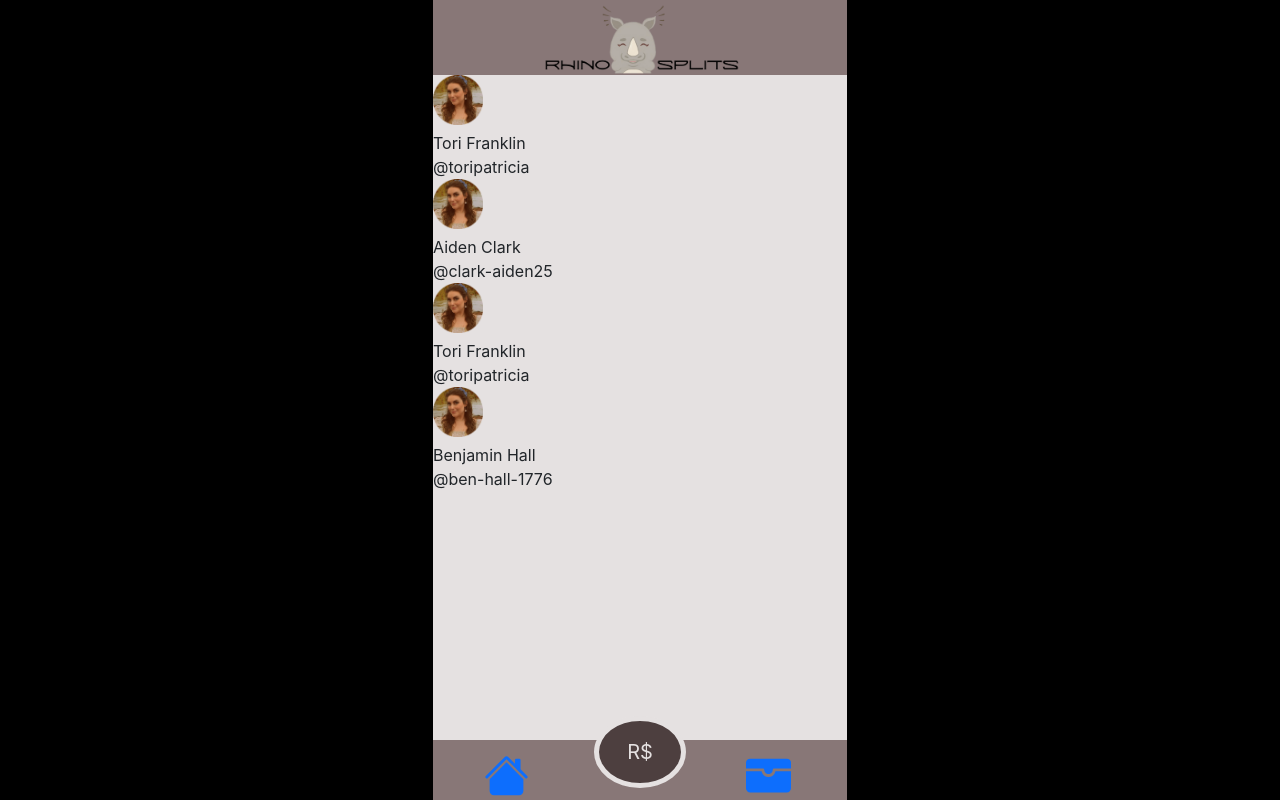
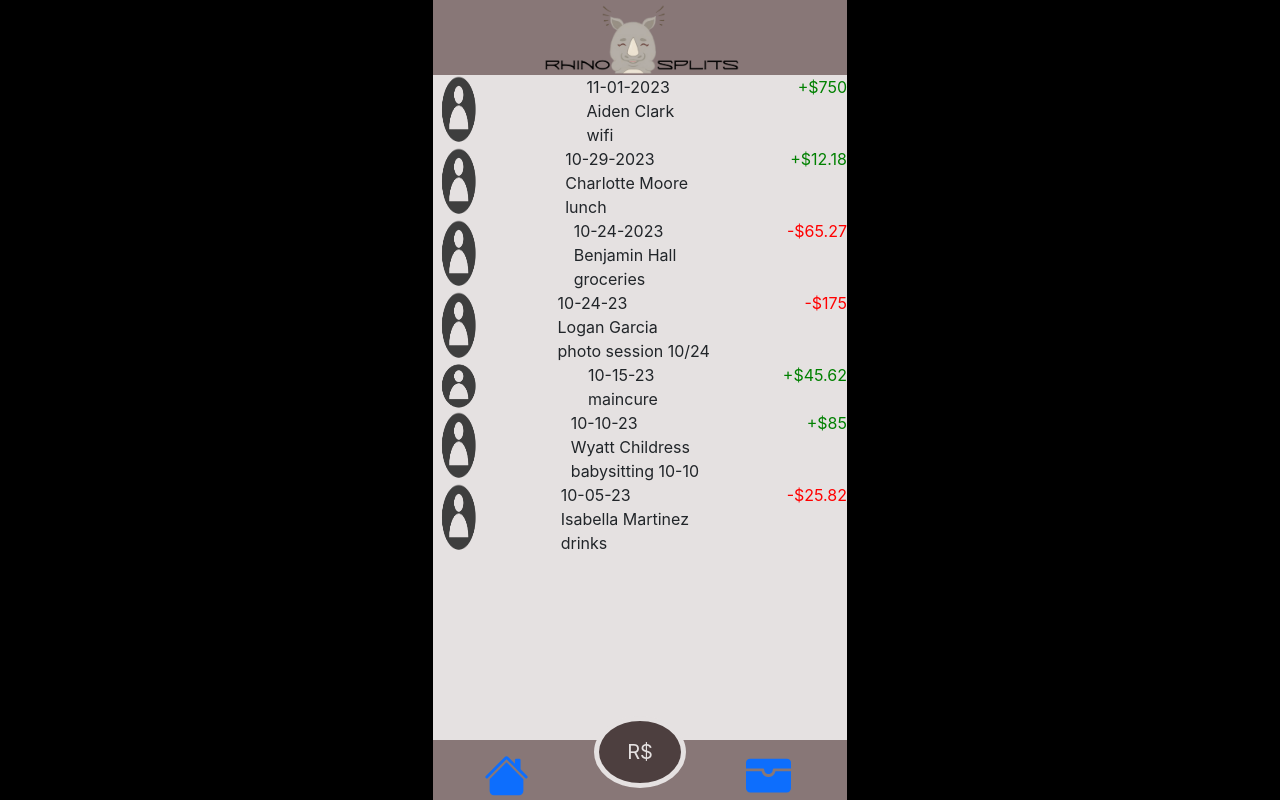
Before and after one commit to toripatricia/rhino-splits, a Next.js app: page /history in a window 1280 px wide. Built offline with nearby package versions, Linux system fonts and the light colour scheme; data requests are answered from the project's data file.

Commit message:
so many things

```diff
--- a/components/BottomNav.js
+++ b/components/BottomNav.js
@@ -15,13 +15,13 @@ export default function BottomNav() {
             <Nav.Link>
               <div id="nav-icons">
                 <div id="home-button">
-                  <svg xmlns="http://www.w3.org/2000/svg" width="45" height="45" fill="currentColor" class="bi bi-house-fill" viewBox="0 0 16 16">
+                  <svg xmlns="http://www.w3.org/2000/svg" width="45" height="45" fill="currentColor" className="bi bi-house-fill" viewBox="0 0 16 16">
                     <path d="M8.707 1.5a1 1 0 0 0-1.414 0L.646 8.146a.5.5 0 0 0 .708.708L8 2.207l6.646 6.647a.5.5 0 0 0 .708-.708L13 5.793V2.5a.5.5 0 0 0-.5-.5h-1a.5.5 0 0 0-.5.5v1.293z" />
                     <path d="m8 3.293 6 6V13.5a1.5 1.5 0 0 1-1.5 1.5h-9A1.5 1.5 0 0 1 2 13.5V9.293l6-6Z" />
                   </svg>
                 </div>
                 <div id="wallet-button">
-                  <svg xmlns="http://www.w3.org/2000/svg" width="45" height="45" fill="currentColor" class="bi bi-wallet-fill" viewBox="0 0 16 16">
+                  <svg xmlns="http://www.w3.org/2000/svg" width="45" height="45" fill="currentColor" className="bi bi-wallet-fill" viewBox="0 0 16 16">
                     <path d="M1.5 2A1.5 1.5 0 0 0 0 3.5v2h6a.5.5 0 0 1 .5.5c0 .253.08.644.306.958.207.288.557.542 1.194.542.637 0 .987-.254 1.194-.542.226-.314.306-.705.306-.958a.5.5 0 0 1 .5-.5h6v-2A1.5 1.5 0 0 0 14.5 2z" />
                     <path d="M16 6.5h-5.551a2.678 2.678 0 0 1-.443 1.042C9.613 8.088 8.963 8.5 8 8.5c-.963 0-1.613-.412-2.006-.958A2.679 2.679 0 0 1 5.551 6.5H0v6A1.5 1.5 0 0 0 1.5 14h13a1.5 1.5 0 0 0 1.5-1.5z" />
                   </svg>
--- a/components/friendCard.js
+++ b/components/friendCard.js
@@ -1,4 +1,5 @@
 import React from 'react';
+import Link from 'next/link';
 import Image from 'next/image';
 import userphoto from '../assets/userphoto.png';
 
@@ -10,6 +11,7 @@ export default function FriendCard(props) {
         <div>{props?.name}</div>
         <div>{props?.username}</div>
       </div>
+      <Link href={`/payments/${props?.id}`}>Pay or Request</Link>
     </div>
   );
 }
--- a/components/transactionCard.js
+++ b/components/transactionCard.js
@@ -1,15 +1,19 @@
 import React from 'react';
 import Image from 'next/image';
-import mainphoto from '../assets/mainphoto.png';
+import userphoto from '../assets/userphoto.png';
 
 export default function TransactionCard(props) {
   return (
-    <div className="transaction-container">
-      <Image src={mainphoto} alt="userphoto" height="50px" width="50px" />
-      <div className="transaction-names">
-        <div>{props?.payerName}</div>
-        <div>{props?.payerUsername}</div>
-      </div>
+    <div id="transaction-container">
+        <Image src={userphoto} alt="userphoto" height="45px" width="50px" />
+        <div className="transaction-info">
+          <div>{props?.date}</div>
+          <div>{props?.to?.id === 'mainuser' ? props?.from?.name : props?.to?.name}</div>
+          <div>{props?.description}</div>
+        </div>
+        <div id="transaction-amount">
+          <div className={props.to?.id === 'mainuser' ? 'green' : 'red'}>{props.to?.id === 'mainuser' ? '+' : '-'}{props?.amount}</div>
+        </div>
     </div>
   );
 }
--- a/db.json
+++ b/db.json
@@ -1,12 +1,10 @@
 {
-  "primary-user": [
+  "users": [
     {
       "name": "Tori Franklin",
       "username": "@toripatricia",
       "id": "mainuser"
-    }
-  ],
-  "users": [
+    },
     {
       "name": "Aiden Clark",
       "username": "@clark-aiden25",
@@ -31,64 +29,152 @@
       "name": "Benjamin Hall",
       "username": "@ben-hall-1776",
       "id": "bh5"
-    }
-  ],
-
-  "payment-requests": [
-    {
-      "recipientId": "ac1",
-      "requesterId": "mainuser",
-      "amount": " $60.87",
-      "description": "wifi"
     },
     {
-      "recipientId": "mainuser",
-      "requesterId": "bh5",
-      "amount": " $60.87",
-      "description": "wifi"
+      "name": "Charlotte Moore",
+      "username": "@char_moore4",
+      "id": "cm6"
     },
     {
-      "recipientId": "aw3",
-      "requesterId": "mainuser",
-      "amount": " $60.87",
-      "description": "wifi"
+      "name": "Emma Miller",
+      "username": "@em_milla_101",
+      "id": "em7"
     },
     {
-      "recipientId": "mainuser",
-      "requesterId": "al2",
-      "amount": " $60.87",
-      "description": "wifi"
+      "name": "Ethan Taylor",
+      "username": "@ethan_taylor",
+      "id": "et8"
+    },
+    {
+      "name": "Harper Thomas",
+      "username": "@harpers_ferry",
+      "id": "ht9"
+    },
+    {
+      "name": "Isabella Martinez",
+      "username": "@izzy-martinez",
+      "id": "im10"
+    },
+    {
+      "name": "Liam Smith",
+      "username": "@lsmith865",
+      "id": "ls11"
+    },
+    {
+      "name": "Logan Garcia",
+      "username": "@mr-garcia",
+      "id": "lg12"
+    },
+    {
+      "name": "Lucas Wilson",
+      "username": "@not-luke-wilson",
+      "id": "lw13"
+    },
+    {
+      "name": "Mason Martin",
+      "username": "@mason-the-man",
+      "id": "mm14"
+    },
+    {
+      "name": "Mia Rogriguez",
+      "username": "@princess_mia_",
+      "id": "mr15"
+    },
+    {
+      "name": "Noah Brown",
+      "username": "@nonononoah1995_",
+      "id": "nb16"
+    },
+    {
+      "name": "Oliver Walker",
+      "username": "@itsme_oliver_",
+      "id": "ow17"
+    },
+    {
+      "name": "Olivia Johnson",
+      "username": "@liv_johnson85",
+      "id": "oj18"
+    },
+    {
+      "name": "Sophia Anderson",
+      "username": "@sophiedancer2",
+      "id": "sa19"
+    },
+    {
+      "name": "Theresa Williams",
+      "username": "@theresa-willy8",
+      "id": "tw20"
+    },
+    {
+      "name": "Wyatt Childress",
+      "username": "@wyatt-the-kid",
+      "id": "wc21"
     }
   ],
 
   "transactions": [
     {
-      "payerId": "mainuser",
-      "payerName": "Tori Franklin",
-      "payerUsername": "@toripatricia",
-      "amount": "-$45.63",
-      "description": "bday dinner"
+      "id": 0,
+      "from": "ac1",
+      "to": "mainuser",
+      "amount": "$750",
+      "description": "wifi",
+      "date": "11-01-2023",
+      "isPaid": true
     },
     {
-      "payerId": "ac1",
-      "payerName": "Aiden Clark",
-      "payerUsername": "@clark-aiden25",
-      "amount": "+$50",
-      "description": "electric bill"
+      "id": 1,
+      "from": "cm6",
+      "to": "mainuser",
+      "amount": "$12.18",
+      "description": "lunch",
+      "date": "10-29-2023",
+      "isPaid": true
     },
     {
-      "payerId": "mainuser",
-      "payerName": "Tori Franklin",
-      "payerUsername": "@toripatricia",
-      "amount": "-$12",
-      "description": "coffee"
+      "id": 2,
+      "from": "mainuser",
+      "to": "bh5",
+      "amount": "$65.27",
+      "description": "groceries",
+      "date": "10-24-2023",
+      "isPaid": true
     },
     {
-      "payerId": "bh5",
-      "payerName": "Benjamin Hall",
-      "payerUsername": "@ben-hall-1776",
-      "amount": "35",
-      "description": "drinks"
+      "id": 3,
+      "from": "mainuser",
+      "to": "lg12",
+      "amount": "$175",
+      "description": "photo session 10/24",
+      "date": "10-24-23",
+      "isPaid": true
+    },
+    {
+      "id": 4,
+      "from": "aw5",
+      "to": "mainuser",
+      "amount": "$45.62",
+      "description": "maincure",
+      "date": "10-15-23",
+      "isPaid": true
+    },
+    {
+      "id": 5,
+      "from": "wc21",
+      "to": "mainuser",
+      "amount": "$85",
+      "description": "babysitting 10-10",
+      "date": "10-10-23",
+      "isPaid": true
+    },
+    {
+      "id": 6,
+      "from": "mainuser",
+      "to": "im10",
+      "amount": "$25.82",
+      "description": "drinks",
+      "date": "10-05-23",
+      "isPaid": true
     }
   ]
 }
--- a/pages/friends.js
+++ b/pages/friends.js
@@ -10,7 +10,6 @@ export default function Friends() {
     const getUsers = async () => {
       try {
         const { data } = await httpClient.get('/users');
-        console.log({ data });
         setUsers(data);
       } catch (error) {
         console.error('failed to fetch:', error);
@@ -27,7 +26,7 @@ export default function Friends() {
   return (
     <div>
       {users.map((user) => (
-        <FriendCard key={user.id} name={user.name} username={user.username} />
+        <FriendCard key={user.id} {...user} />
       ))}
     </div>
   );
--- a/pages/history.js
+++ b/pages/history.js
@@ -2,6 +2,21 @@ import React, { useEffect, useState } from 'react';
 import httpClient from '../api/httpClient';
 import Loading from '../components/Loading';
 import TransactionCard from '../components/transactionCard';
+
+function combineTransactionsWithUsers(users, transactions) {
+  const combinedTransactions = transactions.map((transaction) => {
+    const fromUser = users.find((user) => user.id === transaction.from);
+    const toUser = users.find((user) => user.id === transaction.to);
+
+    return {
+      ...transaction,
+      from: fromUser,
+      to: toUser,
+    };
+  });
+
+  return combinedTransactions;
+}
 
 export default function TransactionHistory() {
   const [transactions, setTransactions] = useState([]);
@@ -10,9 +25,11 @@ export default function TransactionHistory() {
   useEffect(() => {
     const getTransactions = async () => {
       try {
-        const { data } = await httpClient.get('/transactions');
-        console.log({ data });
-        setTransactions(data);
+        const { data: fetchedTransactions } = await httpClient.get('/transactions');
+        const { data: fetchedUsers } = await httpClient.get('/users');
+        const combined = combineTransactionsWithUsers(fetchedUsers, fetchedTransactions);
+        console.log(combined);
+        setTransactions(combined);
       } catch (error) {
         console.error('failed to fetch', error);
       } finally {
@@ -27,7 +44,7 @@ export default function TransactionHistory() {
   return (
     <div>
       {transactions.map((transaction) => (
-        <TransactionCard key={transaction.payerId} payerName={transaction.payerName} payerUsername={transaction.payerUsername} />
+        <TransactionCard key={transaction.id} date={transaction.date} from={transaction.from} to={transaction.to} description={transaction.description} amount={transaction.amount} />
       ))}
     </div>
   );
--- a/styles/globals.css
+++ b/styles/globals.css
@@ -107,3 +107,21 @@ a {
   display: flex;
   justify-content: center;
 }
+
+#transaction-container {
+  display: flex;
+  flex-direction: row;
+  justify-content: space-between;
+}
+
+#transaction-amount {
+  padding-left: 20px;
+}
+
+.green {
+  color: green;
+}
+
+.red {
+  color: red;
+}
```
Also changed, not shown: pages/index.js (+4 -4 lines), pages/payments/[id].js (added, +55 -0 lines).
